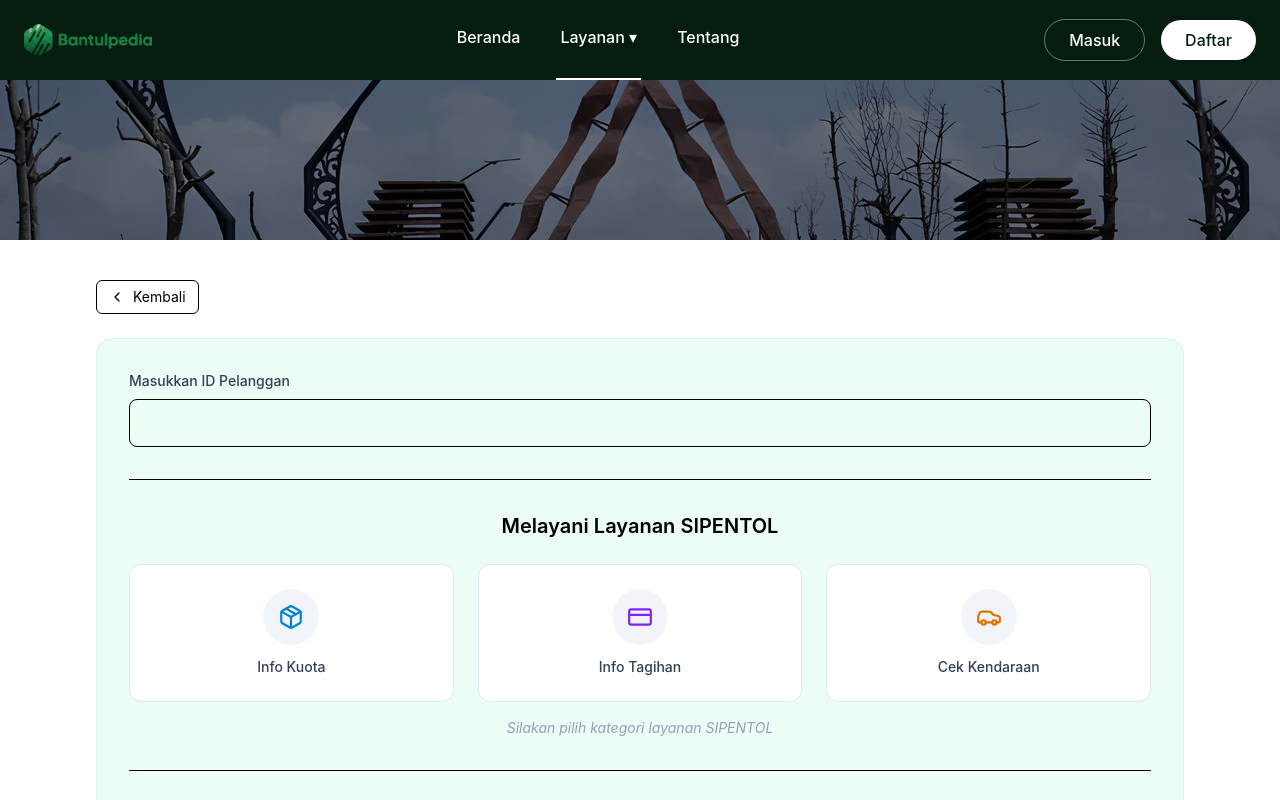
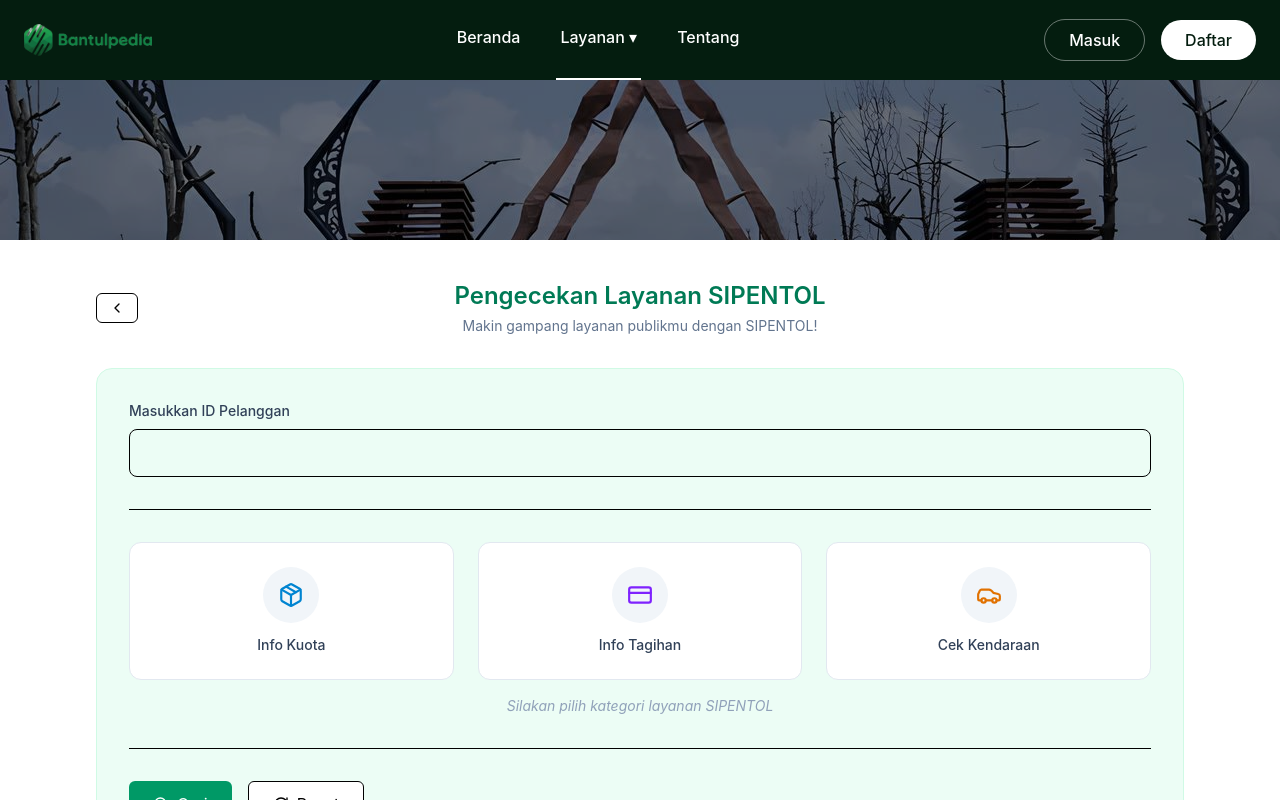
Before and after one commit to ulfhiraa/bantulpedia-website, a React (Vite) app: page /layanan/publik/pajakretri/sipenthol in a window 1280 px wide. Shown: the top 800 px of the page. Built offline with nearby package versions, Linux system fonts and the light colour scheme.

Commit message:
update button back

```diff
--- a/src/pages/layanan/publik/pajakretri/RealisasiRetribusi.jsx
+++ b/src/pages/layanan/publik/pajakretri/RealisasiRetribusi.jsx
@@ -27,7 +27,6 @@ function formatIDR(value) {
   return "Rp " + Math.round(value).toLocaleString("id-ID");
 }
 
-// untuk Y-Axis (biar tidak kepotong)
 function formatIDRShort(value) {
   if (value >= 1_000_000_000)
     return `Rp ${(value / 1_000_000_000).toFixed(1)} M`;
@@ -39,7 +38,6 @@ function formatIDRShort(value) {
 }
 
 /* ================= WAKTU ================= */
-const DAYS = ["Min", "Sen", "Sel", "Rab", "Kam", "Jum", "Sab"];
 const MONTHS = [
   "Jan","Feb","Mar","Apr","Mei","Jun",
   "Jul","Agu","Sep","Okt","Nov","Des"
@@ -47,13 +45,11 @@ const MONTHS = [
 
 function genHarian(base) {
   const DAYS_ORDERED = ["Sen", "Sel", "Rab", "Kam", "Jum", "Sab", "Min"];
-
   return DAYS_ORDERED.map((day) => ({
     label: day,
     value: Math.round(base * (0.6 + Math.random() * 1.4)),
   }));
 }
-
 
 function genBulanan(base) {
   return MONTHS.map((m) => ({
@@ -83,7 +79,7 @@ function CustomTooltip({ active, payload, label }) {
   );
 }
 
-/* ================= WARNA ICON ================= */
+/* ================= WARNA ================= */
 const COLOR_STYLES = {
   emerald: {
     activeBg: "bg-emerald-100",
@@ -114,30 +110,10 @@ const COLOR_STYLES = {
 /* ================= COMPONENT ================= */
 export default function RealisasiRetribusi() {
   const categories = [
-    {
-      key: "PASAR",
-      label: "Retribusi Pasar",
-      icon: Store,
-      color: "emerald",
-    },
-    {
-      key: "PERSAMPAHAN",
-      label: "Retribusi Sampah",
-      icon: Trash2,
-      color: "rose",
-    },
-    {
-      key: "LAB",
-      label: "Retribusi Laboratorium",
-      icon: FlaskConical,
-      color: "indigo",
-    },
-    {
-      key: "UJIAIR",
-      label: "Retribusi Pengujian Air",
-      icon: Droplets,
-      color: "sky",
-    },
+    { key: "PASAR", label: "Retribusi Pasar", icon: Store, color: "emerald" },
+    { key: "PERSAMPAHAN", label: "Retribusi Sampah", icon: Trash2, color: "rose" },
+    { key: "LAB", label: "Retribusi Laboratorium", icon: FlaskConical, color: "indigo" },
+    { key: "UJIAIR", label: "Retribusi Pengujian Air", icon: Droplets, color: "sky" },
   ];
 
   const [activeTab, setActiveTab] = useState("PASAR");
@@ -159,38 +135,47 @@ export default function RealisasiRetribusi() {
 
   const total = data.reduce((s, d) => s + d.value, 0);
   const avg = Math.round(total / data.length);
-
   const activeCategory = categories.find((c) => c.key === activeTab);
 
   return (
     <div className="min-h-screen bg-gray-50 flex flex-col">
       <Navbar />
 
-      {/* Banner – clear image with deep tone */}
-      <div className="h-40 md:h-60 relative overflow-hidden ">
-        {/* Background image (jernih) */}
+      {/* HERO */}
+      <div className="h-40 md:h-60 relative overflow-hidden">
         <div
           className="absolute inset-0 bg-cover bg-center"
           style={{ backgroundImage: `url(${heroBg})` }}
         />
-
-        {/* Deep dark overlay */}
         <div className="absolute inset-0 bg-black/45" />
-
-        {/* Subtle color tone (optional, for depth) */}
         <div className="absolute inset-0 bg-slate-900/20 mix-blend-multiply" />
       </div>
 
       <main className="container mx-auto px-6 py-10">
-        {/* BACK */}
-        <button
-          onClick={() => window.history.back()}
-          className="mb-6 inline-flex items-center gap-2 text-sm bg-white px-4 py-2 rounded-md border"
-        >
-          <ChevronLeft size={16} /> Kembali
-        </button>
+        {/* ================= HEADER (SEJAJAR) ================= */}
+        <div className="relative flex items-center justify-center mb-8">
+          {/* BACK */}
+          <button
+            onClick={() => window.history.back()}
+            className="absolute left-0 inline-flex items-center gap-2
+                       text-sm bg-white px-4 py-2 rounded-md border
+                       hover:bg-slate-50"
+          >
+            <ChevronLeft size={16} />
+          </button>
 
-        {/* PILIH KATEGORI (ICON BERWARNA) */}
+          {/* TITLE */}
+          <div className="text-center">
+            <h3 className="text-2xl font-semibold text-emerald-700">
+              Pengecekan Realisasi Retribusi Daerah
+            </h3>
+            <p className="text-sm text-slate-500 mt-1">
+              Makin gampang urus pajak retribusi daerahmu!
+            </p>
+          </div>
+        </div>
+
+        {/* PILIH KATEGORI */}
         <div className="grid grid-cols-2 md:grid-cols-4 gap-6 mb-10">
           {categories.map((item) => {
             const Icon = item.icon;
@@ -211,12 +196,10 @@ export default function RealisasiRetribusi() {
                 <div
                   className={`mx-auto mb-4 flex h-16 w-16 items-center justify-center rounded-full
                     ${active ? style.activeBg : style.idleBg}
-                    ${active ? style.activeText : style.idleText}
-                  `}
+                    ${active ? style.activeText : style.idleText}`}
                 >
                   <Icon size={30} strokeWidth={2.2} />
                 </div>
-
                 <div
                   className={`text-sm font-semibold ${
                     active ? "text-slate-800" : "text-slate-600"
@@ -233,9 +216,7 @@ export default function RealisasiRetribusi() {
         <section className="bg-white rounded-xl shadow p-6">
           <div className="flex flex-col md:flex-row justify-between mb-6 gap-4">
             <div>
-              <h3 className="text-lg font-semibold">
-                {activeCategory.label}
-              </h3>
+              <h3 className="text-lg font-semibold">{activeCategory.label}</h3>
               <p className="text-sm text-slate-500">
                 Performa — {granularity}
               </p>
@@ -279,10 +260,7 @@ export default function RealisasiRetribusi() {
               <LineChart data={data}>
                 <CartesianGrid stroke="#eee" vertical={false} />
                 <XAxis dataKey="label" />
-                <YAxis
-                  tickFormatter={formatIDRShort}
-                  width={90}
-                />
+                <YAxis tickFormatter={formatIDRShort} width={90} />
                 <Tooltip content={<CustomTooltip />} />
                 <Area dataKey="value" fill="#d1fae5" stroke="none" />
                 <Line
--- a/src/pages/layanan/publik/pajakretri/SiPenthol.jsx
+++ b/src/pages/layanan/publik/pajakretri/SiPenthol.jsx
@@ -63,7 +63,8 @@ export default function SipentolCheck() {
   const inputLabel = () => {
     if (category === "Info Kuota") return "Pilih Tanggal";
     if (category === "Info Tagihan") return "Masukkan Kode";
-    if (category === "Cek Kendaraan") return "Masukkan Plat Nomor Kendaraan";
+    if (category === "Cek Kendaraan")
+      return "Masukkan Plat Nomor Kendaraan";
     return "Masukkan ID Pelanggan";
   };
 
@@ -104,30 +105,39 @@ export default function SipentolCheck() {
     <div className="min-h-screen bg-white flex flex-col">
       <Navbar />
 
-      {/* Banner – clear image with deep tone */}
-      <div className="h-40 md:h-60 relative overflow-hidden ">
-        {/* Background image (jernih) */}
+      {/* HERO */}
+      <div className="h-40 md:h-60 relative overflow-hidden">
         <div
           className="absolute inset-0 bg-cover bg-center"
           style={{ backgroundImage: `url(${heroBg})` }}
         />
-
-        {/* Deep dark overlay */}
         <div className="absolute inset-0 bg-black/45" />
-
-        {/* Subtle color tone (optional, for depth) */}
         <div className="absolute inset-0 bg-slate-900/20 mix-blend-multiply" />
       </div>
 
       <main className="container mx-auto px-6 lg:px-24 py-10">
-        {/* BACK */}
-        <button
-          onClick={() => window.history.back()}
-          className="mb-6 inline-flex items-center gap-2 text-sm bg-white border px-3 py-1.5 rounded-md"
-        >
-          <ChevronLeft size={16} />
-          Kembali
-        </button>
+        {/* ================= HEADER (SEJAJAR) ================= */}
+        <div className="relative flex items-center justify-center mb-8">
+          {/* BACK BUTTON */}
+          <button
+            onClick={() => window.history.back()}
+            className="absolute left-0 inline-flex items-center gap-2
+                       text-sm bg-white border px-3 py-1.5 rounded-md
+                       hover:bg-slate-50"
+          >
+            <ChevronLeft size={16} />
+          </button>
+
+          {/* TITLE */}
+          <div className="text-center">
+            <h3 className="text-2xl font-semibold text-emerald-700">
+              Pengecekan Layanan SIPENTOL
+            </h3>
+            <p className="text-sm text-slate-500 mt-1">
+              Makin gampang layanan publikmu dengan SIPENTOL!
+            </p>
+          </div>
+        </div>
 
         {/* ================= CARD UTAMA ================= */}
         <div className="rounded-2xl bg-emerald-50 border border-emerald-100 p-8">
@@ -167,12 +177,7 @@ export default function SipentolCheck() {
 
           <div className="border-t my-8" />
 
-          {/* JUDUL */}
-          <h2 className="text-center text-xl font-semibold mb-6">
-            Melayani Layanan SIPENTOL
-          </h2>
-
-          {/* ================= KATEGORI ================= */}
+          {/* KATEGORI */}
           <div className="grid grid-cols-2 md:grid-cols-3 gap-6 mb-4">
             {CATEGORIES.map((item) => {
               const Icon = item.icon;
@@ -192,8 +197,7 @@ export default function SipentolCheck() {
                 >
                   <div
                     className={`mx-auto mb-3 flex h-14 w-14 items-center justify-center rounded-full
-                      ${active ? color.bg : "bg-slate-100"}
-                    `}
+                      ${active ? color.bg : "bg-slate-100"}`}
                   >
                     <Icon size={26} className={color.text} />
                   </div>
```
